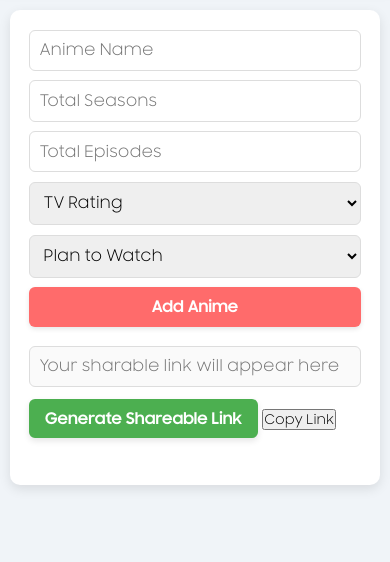
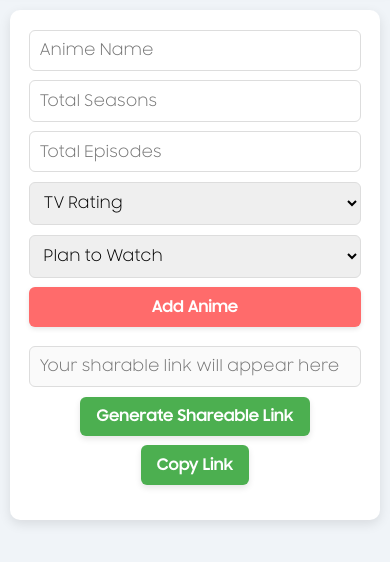
Before and after one commit to ARUEXP/AniSearch, a plain HTML site: page index.html in a window 390 px wide. Shown: the part 68-630 px from the top of the page. Drawn offline with Linux system fonts and the light colour scheme.

Commit message:
Update styles.css

```diff
--- a/styles.css
+++ b/styles.css
@@ -124,18 +124,27 @@ main:hover {
   transform: translateY(-2px);
 }
 
-/* Shareable Link Input */
+/* Link Container Styles */
+.link-container {
+  display: flex;
+  align-items: center;
+  gap: 0.5rem;
+  margin-bottom: 1rem;
+  width: 100%;
+}
+
 #share-link {
   background-color: #fafafa;
   font-size: 1rem;
   border: 1px solid #ddd;
   padding: 0.6rem;
   border-radius: 6px;
-  width: 100%;
+  width: calc(100% - 140px); /* Adjust width to accommodate buttons */
 }
 
-/* Generate Link Button */
-button[onclick='generateLink()'] {
+/* Generate Link and Copy Link Buttons */
+button[onclick='generateLink()'],
+button[onclick='copyLink()'] {
   padding: 0.6rem 1rem;
   font-size: 1rem;
   background-color: #4caf50; /* Different color to distinguish it */
@@ -146,11 +155,11 @@ button[onclick='generateLink()'] {
   transition: background-color 0.3s ease, transform 0.2s ease,
     box-shadow 0.2s ease;
   box-shadow: 0 3px 6px rgba(0, 0, 0, 0.1);
-  margin: 0.75rem 0;
-  font-family: 'Samsung Sharp Sans Bold', sans-serif; /* Bold font for button */
+  font-family: 'Samsung Sharp Sans Bold', sans-serif; /* Bold font for buttons */
 }
 
-button[onclick='generateLink()']:hover {
+button[onclick='generateLink()']:hover,
+button[onclick='copyLink()']:hover {
   background-color: #45a049;
   transform: translateY(-3px);
   box-shadow: 0 5px 10px rgba(0, 0, 0, 0.15);
@@ -230,4 +239,13 @@ button[onclick='generateLink()']:hover {
     width: 100%;
     margin-top: 0.6rem;
   }
+
+  .link-container {
+    flex-direction: column;
+    gap: 0.6rem;
+  }
+
+  #share-link {
+    width: 100%;
+  }
 }
```
